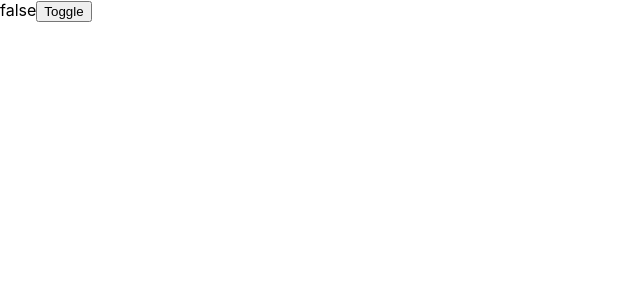
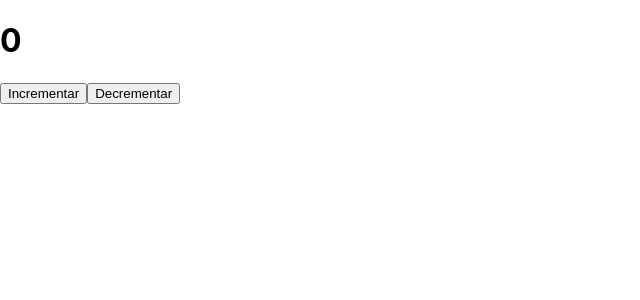
Before and after one commit to drbv27/React-Context, a React (Create React App) app: page / in a window 1280 px wide. Shown: the top 300 px of the page, without its empty margins (0-640 px from the left). Built offline with nearby package versions, Linux system fonts and the light colour scheme.

Commit message:
The trouble with context

```diff
--- a/src/App.js
+++ b/src/App.js
@@ -1,30 +1,44 @@
-import { createContext, useContext, useState } from "react";
+import { createContext, useContext, useState, memo, useCallback } from "react";
 
-const Context = createContext({ valor: false, toggle: () => {} });
+const Context = createContext();
 
-const Provider = ({ children }) => {
-  const [valor, setValor] = useState(false);
-  const value = {
-    valor,
-    toggle: () => setValor(!valor),
-  };
-  return <Context.Provider value={value}>{children}</Context.Provider>;
-};
-const Componente = () => {
-  const { valor, toggle } = useContext(Context);
+const ContadorProvider = ({ children }) => {
+  const [contador, setContador] = useState(0);
+
+  const incrementar = useCallback(() => setContador((x) => x + 1), []);
+  const decrementar = useCallback(() => setContador((x) => x - 1), []);
 
   return (
-    <div>
-      <label>{valor.toString()}</label>
-      <button onClick={toggle}>Toggle</button>
-    </div>
+    <Context.Provider value={{ contador, incrementar, decrementar }}>
+      {children}
+    </Context.Provider>
   );
 };
+
+const Incrementar = memo(() => {
+  console.log("incrementar");
+  const { incrementar } = useContext(Context);
+  return <button onClick={incrementar}>Incrementar</button>;
+});
+const Decrementar = memo(() => {
+  console.log("decrementar");
+  const { decrementar } = useContext(Context);
+  return <button onClick={decrementar}>Decrementar</button>;
+});
+
+const Label = () => {
+  console.log("Label");
+  const { contador } = useContext(Context);
+  return <h1>{contador}</h1>;
+};
+
 function App() {
   return (
-    <Provider>
-      <Componente />
-    </Provider>
+    <ContadorProvider>
+      <Label />
+      <Incrementar />
+      <Decrementar />
+    </ContadorProvider>
   );
 }
 
```
Also changed, not shown: src/2-update-state.js (added, +31 -0 lines).
